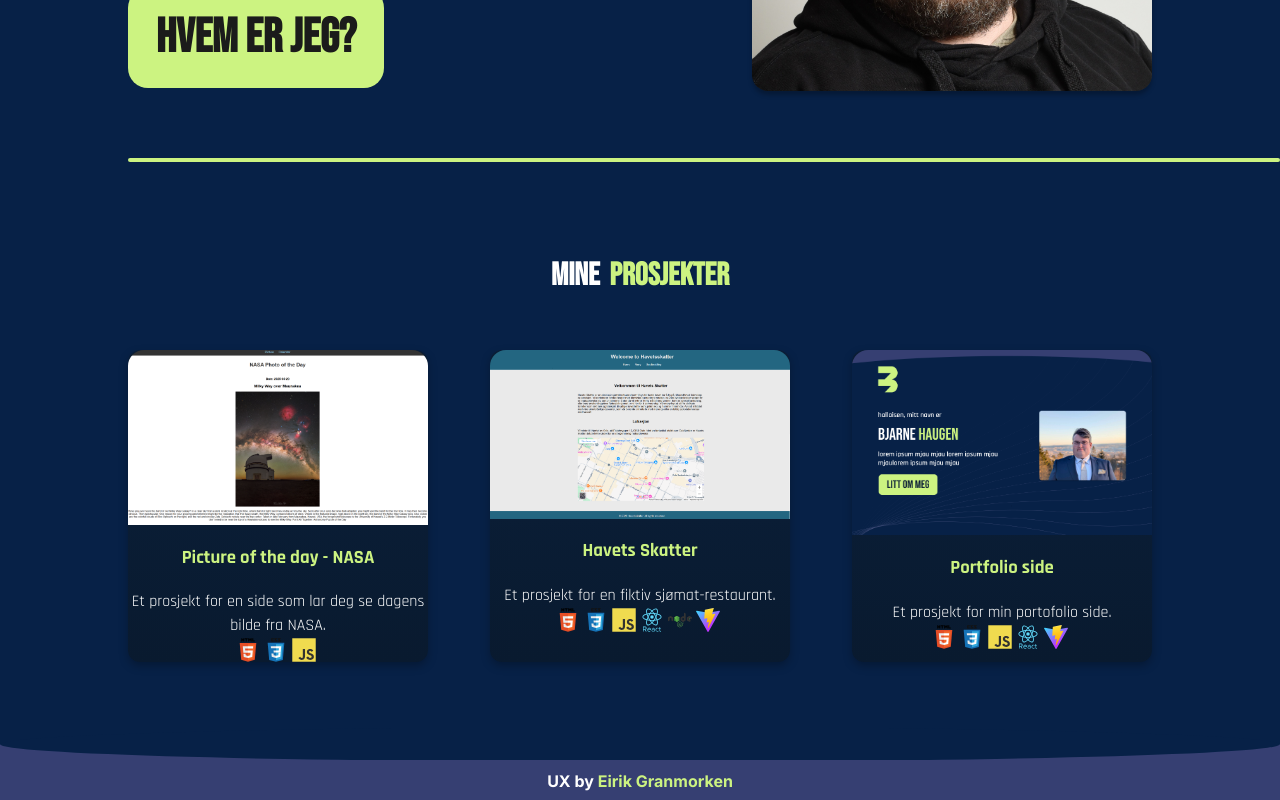
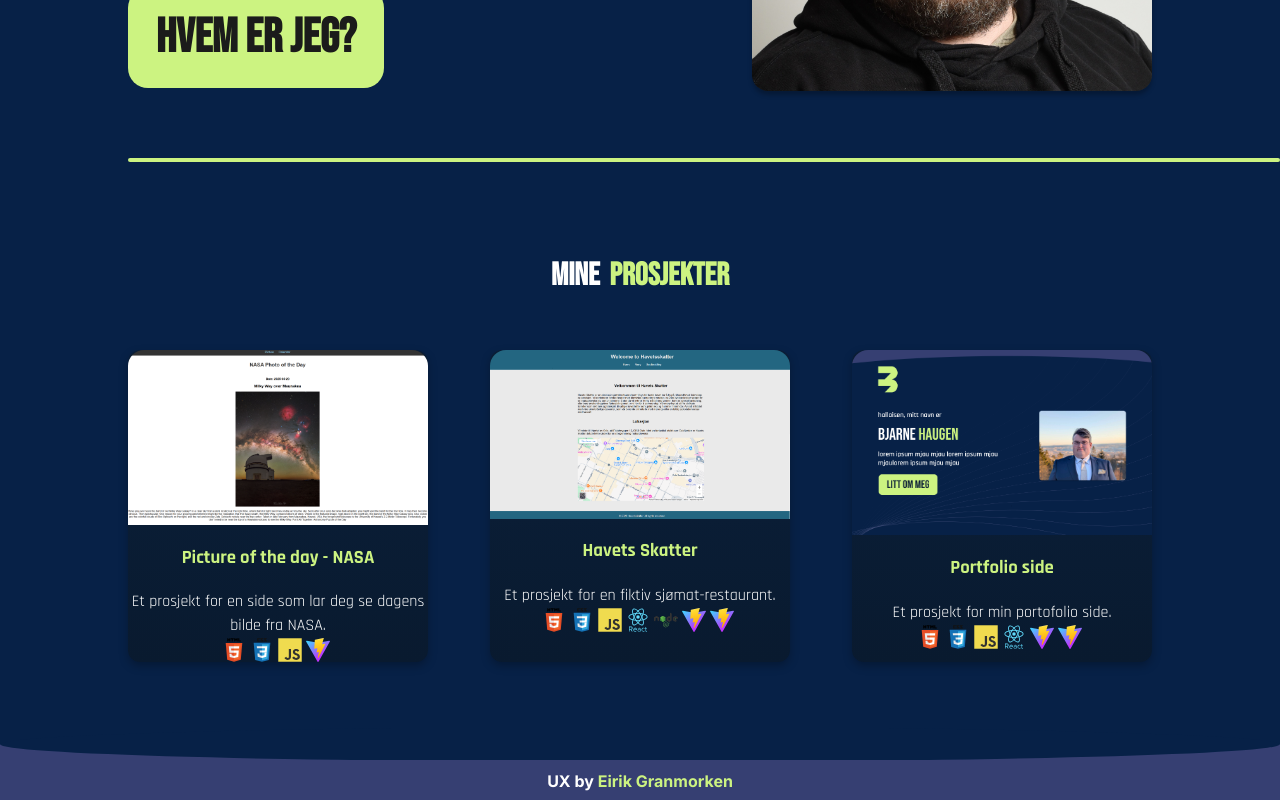
Before and after one commit to BjarneHaugen/bjarnehaugen.github.io, a React (Vite) app: page /#/ in a window 1280 px wide. Shown: the part 563-1363 px from the top of the page. Built offline with nearby package versions, Linux system fonts and the light colour scheme.

Commit message:
added github link to projects

```diff
--- a/src/css/aboutMe.css
+++ b/src/css/aboutMe.css
@@ -29,10 +29,6 @@
 #aboutMePageInfo h1,
 p {
     margin: 0;
-}
-
-#github {
-    filter: invert(1);
 }
 
 .contactInformation {
--- a/src/pages/ProjectPage.tsx
+++ b/src/pages/ProjectPage.tsx
@@ -18,6 +18,7 @@ const ProjectPage: React.FC = () => {
         html5: 'https://developer.mozilla.org/docs/Web/HTML',
         nodejs: 'https://nodejs.org/',
         javascript: 'https://developer.mozilla.org/docs/Web/JavaScript',
+        github: 'https://github.com/BjarneHaugen',
     };
 
     useEffect(() => {
--- a/src/projects.json
+++ b/src/projects.json
@@ -15,7 +15,8 @@
     "symbols": [
       "html5",
       "css3",
-      "javascript"
+      "javascript",
+      "github"
     ]
   },
   {
@@ -39,7 +40,8 @@
       "javascript",
       "react",
       "nodejs",
-      "vite"
+      "vite",
+      "github"
     ]
   },
   {
@@ -61,7 +63,8 @@
       "css3",
       "javascript",
       "react",
-      "vite"
+      "vite",
+      "github"
     ]
   }
 ]
```
Also changed, not shown: public/github.svg.
